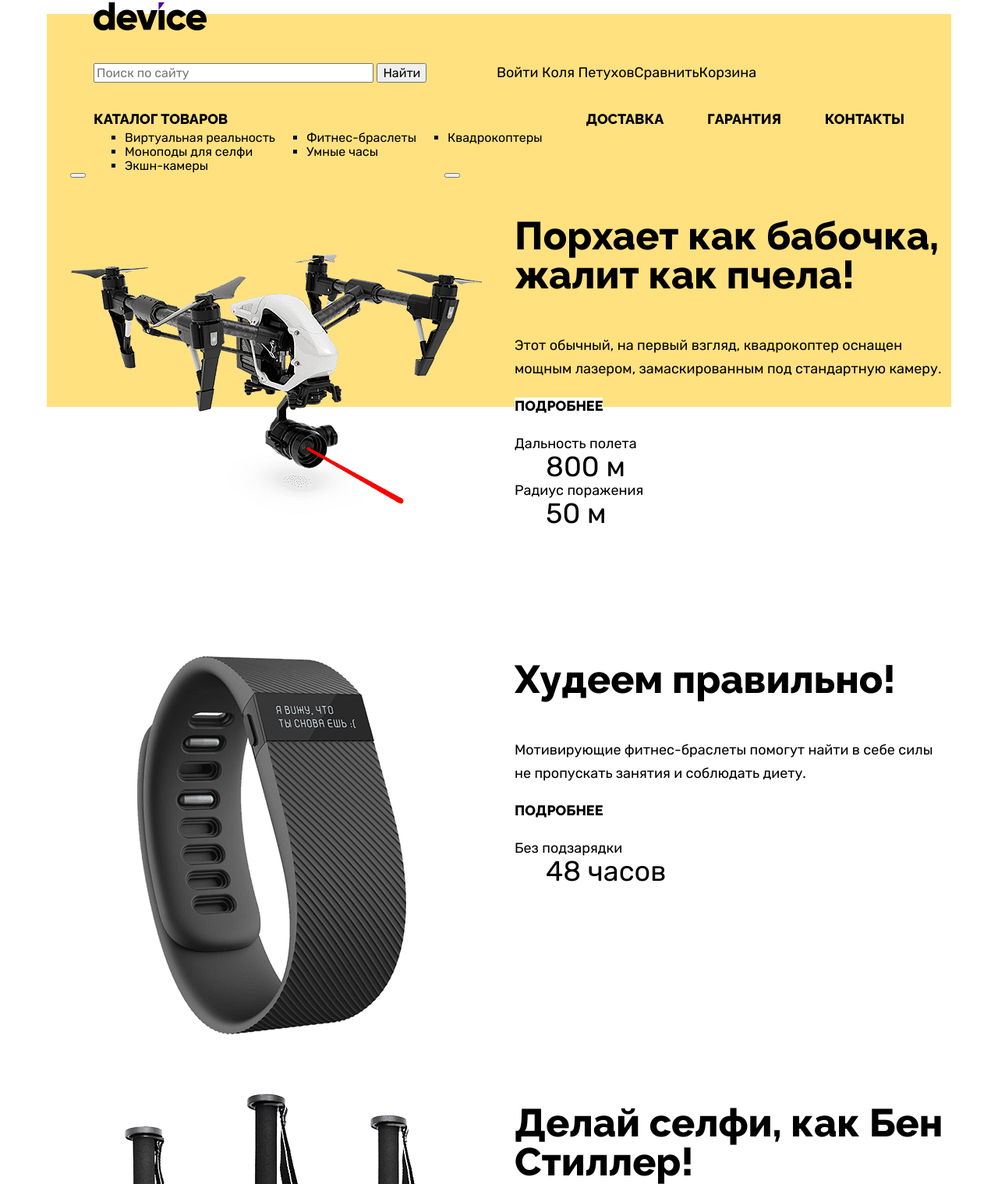
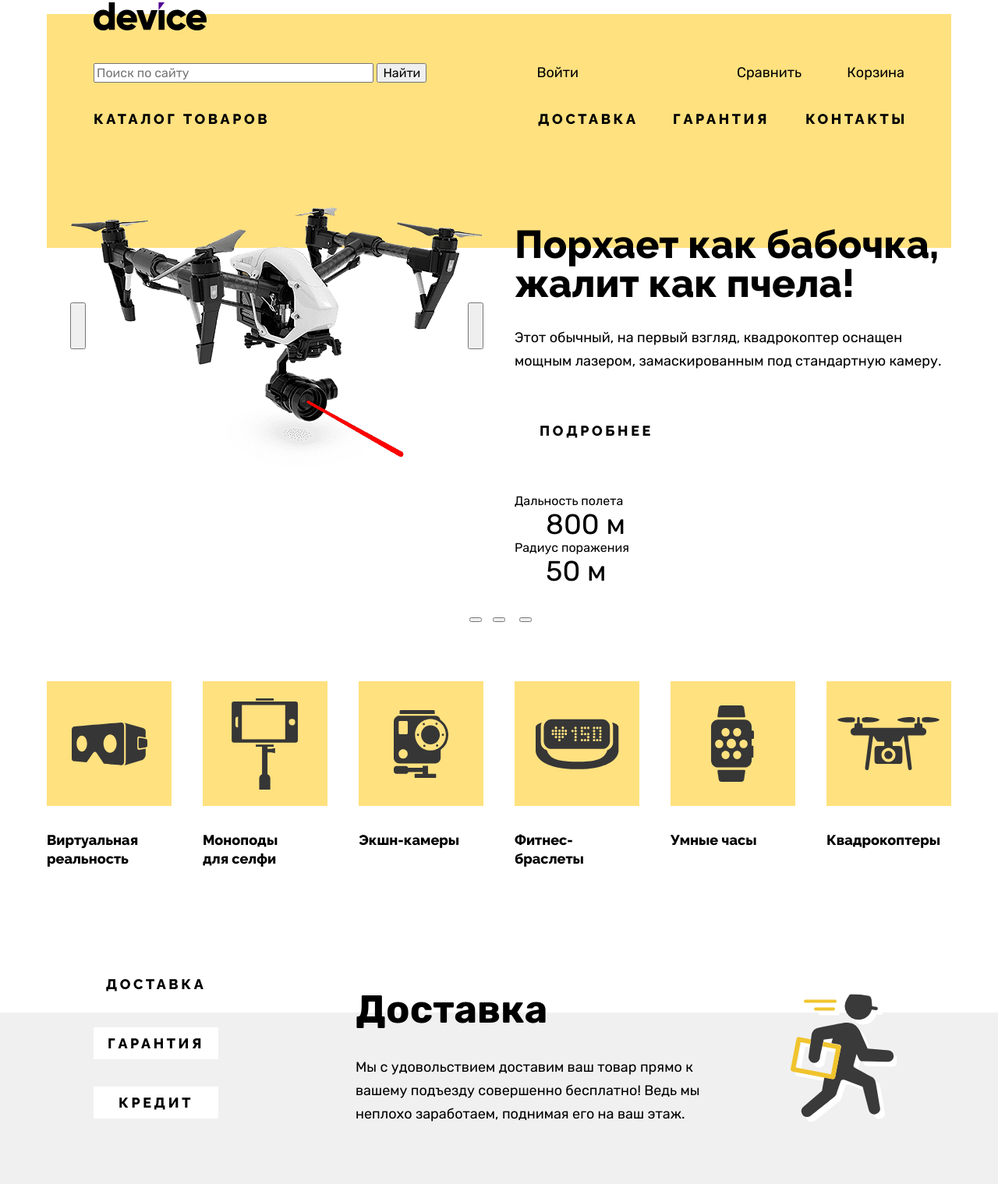
Before and after one commit to htmlacademy-htmlcss/2305285-device-1, a plain HTML site: page index.html in a window 1280 px wide. Shown: the part 2-1521 px from the top of the page at 78% size. Drawn offline with Linux system fonts and the light colour scheme.

Commit message:
Работает с микросеткой

```diff
--- a/index.html
+++ b/index.html
@@ -14,30 +14,29 @@
           <img src="images/logo-header.svg" alt="Логотип сайта device" width="145" height="36">
         </a>
         <div class="navigation-user-container">
+          <div class="search-container">
             <form class="search-form" action="https://echo.htmlacademy.ru/" method="get">
               <input class="navigation-field" type="text" name="search" placeholder="Поиск по сайту">
               <button class="search-button" type="submit">Найти</button>
             </form>
-          <ul class="navigation-user">
-            <li class="navigation-user-item">
+          </div>
+          <div class="profile-container">
             <a class="navigation-user-link" href="#">Войти</a>
-              <a class="navigation-user-link" href="#">Коля Петухов</a>
-            </li>
-            <li class="navigation-user-item">
+            <a class="navigation-user-link active-profile visually-hidden" href="#">Коля Петухов</a>
+            <a class="navigation-user-link active-profile profile-exit visually-hidden" href="#">Выйти</a>
+          </div>
+          <div class="tools-container">
             <a class="navigation-user-link" href="#">Сравнить</a>
-            </li>
-            <li class="navigation-user-item">
             <a class="navigation-user-link" href="#">Корзина</a>
-            </li>
-          </ul>
+          </div>
         </div>
 
-        <ul class="navigation-list">
-          <li class="navigation-item">
+        <div class="navigation-list">
+          <div class="product-catalog-container">
             <a class="navigation-link" href="#">Каталог товаров</a>
-            <ul class="navigation-sublist">
+            <ul class="navigation-sublist navigation-sublist-active visually-hidden">
               <li class="navigation-subitem">
-                <ul>
+                <ul class="list">
                   <li>
                     <a class="navigation-sublink" href="#">Виртуальная реальность</a>
                   </li>
@@ -50,7 +49,7 @@
                 </ul>
               </li>
               <li class="navigation-subitem">
-                <ul>
+                <ul class="list">
                   <li>
                     <a class="navigation-sublink" href="#">Фитнес-браслеты</a>
                   </li>
@@ -60,24 +59,28 @@
                 </ul>
               </li>
               <li class="navigation-subitem">
-                <ul>
+                <ul class="list">
                   <li>
                     <a class="navigation-sublink" href="#">Квадрокоптеры</a>
                   </li>
                 </ul>
               </li>
             </ul>
-          </li>
-          <li class="navigation-item">
+          </div>
+          <div class="menu-container">
+            <ul class="menu-list list">
+              <li class="menu-item">
                 <a class="navigation-link" href="#">Доставка</a>
               </li>
-          <li class="navigation-item">
+              <li class="menu-item">
                 <a class="navigation-link" href="#">Гарантия</a>
               </li>
-          <li class="navigation-item">
+              <li class="menu-item">
                 <a class="navigation-link" href="#">Контакты</a>
               </li>
             </ul>
+          </div>
+        </div>
       </nav>
     </header>
 
@@ -86,6 +89,11 @@
       <div class="slider-container">
         <section class="gallery-products">
           <h2 class="visually-hidden">Галерея товаров</h2>
+
+          <ol class="slider">
+            <li class="slider-item">
+              <section class="slider-imagion">
+                <img src="images/slider-1.png" alt="Квадрокоптер с лазером" width="560" height="560">
                 <div class="slider-button-container">
                   <button class="slider-button slider-prev" type="button">
                     <span class="visually-hidden">Предыдущий товар</span>
@@ -94,18 +102,13 @@
                     <span class="visually-hidden">Следующий товар</span>
                   </button>
                 </div>
-
-          <ol class="slider">
-            <li class="slider-item">
-              <section class="slider-imagion">
-                <img src="images/slider-1.png" alt="Квадрокоптер с лазером" width="560" height="560">
               </section>
               <section class="slider-description">
                 <h3>Порхает как бабочка, жалит как пчела!</h3>
                 <p>Этот обычный, на первый взгляд, квадрокоптер оснащен мощным лазером, замаскированным под стандартную
                   камеру.</p>
-                <a class="button" href="#">Подробнее</a>
-                <dl>
+                <a class="more-detailed button" href="#">Подробнее</a>
+                <dl class="specification">
                   <dt>Дальность полета</dt>
                   <dd>800 м</dd>
                   <dt>Радиус поражения</dt>
@@ -114,31 +117,45 @@
               </section>
             </li>
 
-            <li class="slider-item">
+            <li class="slider-item visually-hidden">
               <section class="slider-imagion">
                 <img src="images/slider-2.png" alt="Фитнес-браслет" width="560" height="560">
+                <div class="slider-button-container">
+                  <button class="slider-button slider-prev" type="button">
+                    <span class="visually-hidden">Предыдущий товар</span>
+                  </button>
+                  <button class="slider-button slider-next" type="button">
+                    <span class="visually-hidden">Следующий товар</span>
+                  </button>
               </section>
               <section class="slider-description">
                 <h3>Худеем правильно!</h3>
                 <p>Мотивирующие фитнес-браслеты помогут найти в себе силы не пропускать занятия и соблюдать диету.</p>
-                <a class="button" href="#">Подробнее</a>
-                <dl>
+                <a class="more-detailed button" href="#">Подробнее</a>
+                <dl class="specification">
                   <dt>Без подзарядки</dt>
                   <dd>48 часов</dd>
                 </dl>
               </section>
             </li>
 
-            <li class="slider-item">
+            <li class="slider-item visually-hidden">
               <section class="slider-imagion">
                 <img src="images/slider-3.png" alt="Селфи-палка длинная" width="560" height="560">
+                <div class="slider-button-container">
+                  <button class="slider-button slider-prev" type="button">
+                    <span class="visually-hidden">Предыдущий товар</span>
+                  </button>
+                  <button class="slider-button slider-next" type="button">
+                    <span class="visually-hidden">Следующий товар</span>
+                  </button>
               </section>
               <section class="slider-description">
                 <h3>Делай селфи, как Бен Стиллер! </h3>
                 <p>Самая длинная палка для селфи доступна в нашем магазине. Восемь (Восемь, Карл!) метров длиной и весом
                   всего 5 кг.</p>
-                <a class="button" href="#">Подробнее</a>
-                <dl>
+                <a class="more-detailed button" href="#">Подробнее</a>
+                <dl class="specification">
                   <dt>Длина палки</dt>
                   <dd>8,5 м</dd>
                   <dt>Вес палки</dt>
@@ -183,7 +200,7 @@
           </li>
           <li class="catalog-item">
             <a class="catalog-button" href="catalog.html">
-              <h3 class="catalog-description">Моноподы для селфи</h3>
+              <h3 class="catalog-description">Моноподы <br>для селфи</h3>
               <div class="catalog-container">
                 <img src="images/monopod.svg" alt="" width="86" height="117">
               </div>
@@ -241,7 +258,6 @@
             </ol>
           </div>
 
-
           <ol class="advantages-list">
             <li class="advantages-item advantages-delivery">
               <section class="advantages-description">
@@ -251,7 +267,7 @@
               </section>
             </li>
 
-            <li class="advantages-item advantages-guarantee">
+            <li class="advantages-item advantages-guarantee visually-hidden">
               <section class="advantages-description">
                 <h3>Гарантия</h3>
                 <p>Если из-за возгорания купленного у нас товара у вас сгорит дом — не
@@ -259,7 +275,7 @@
               </section>
             </li>
 
-            <li class="advantages-item advantages-credit">
+            <li class="advantages-item advantages-credit visually-hidden">
               <section class="advantages-description">
                 <h3>Кредит</h3>
                 <p>Залезть в долговую яму стало проще! Кредитные консультанты подберут для
@@ -304,7 +320,6 @@
           <a class="button" href="#">Напишите нам</a>
         </section>
       </div>
-
 
       <section class="newslatter">
         <div class="newslatter-container">
--- a/styles/styles.css
+++ b/styles/styles.css
@@ -76,24 +76,18 @@ body {
 
 .navigation-logo {
   width: 145px;
+  display: block;
+  padding-bottom: 30px;
 }
 
 .navigation-user-container {
   width: 1040px;
   display: flex;
-  margin: 30px 0;
+  justify-content: space-between;
+  padding-bottom: 30px;
 }
 
-.navigation-user {
-  display: flex;
-  width: 480px;
-}
-
-.navigation-user-container:last-child {
-  margin-right: 0;
-}
-
-.search-form {
+.search-container {
   width: 517px;
   flex-shrink: 0;
 }
@@ -103,11 +97,52 @@ body {
   font-size: 16px;
 }
 
+.profile-container {
+  width: 230px;
+  display: flex;
+  justify-content: space-between;
+}
+
+.tools-container {
+  width: 240px;
+  display: flex;
+  justify-content: space-between;
+}
+
+.navigation-user-link {
+  padding-left: 25px;
+}
+
 .navigation-field {
   font-family: "Rubik", sans-serif;
   font-size: 16px;
   width: 359px;
   flex-shrink: 0;
+}
+
+.product-catalog {
+  width: 293px;
+}
+
+.menu-list {
+  display: flex;
+  justify-content: space-between;
+  width: 470px;
+  flex-wrap: wrap;
+}
+
+.navigation-link {
+  letter-spacing: 3.6px;
+  display: flex;
+  align-items: center;
+}
+
+.menu-list:last-child {
+  padding-right: 0;
+}
+
+.menu-item {
+  max-width: 127px;
 }
 
 .navigation-list {
@@ -137,10 +172,15 @@ body {
   flex-direction: row;
 }
 
-.navigation-user,
+.navigation-sublist-active {
+  display: flex;
+  justify-content: space-between;
+  width: 675px;
+}
+
 .navigation-list,
+.list,
 .navigation-sublist,
-.navigation-sublink,
 .slider,
 .slider-pagination-list,
 .catalog-list,
@@ -161,7 +201,8 @@ body {
 
 .navigation-user-link,
 .navigation-link,
-.navigation-sublink {
+.navigation-sublink,
+.profile-exit {
   color: #000000;
   text-decoration: none;
 }
@@ -177,17 +218,35 @@ body {
   background-color: #ffffff;
 }
 
+.button {
+  font-family: "Raleway", sans-serif;
+  font-size: 18px;
+  text-align: center;
+  color: #000000;
+  background-color: #ffffff;
+  text-decoration: none;
+  text-transform: uppercase;
+  letter-spacing: 3.6px;
+}
+
 /*  SLIDER */
+
+.gallery-products {
+  background: #ffffff;
+  background: linear-gradient(to bottom, #FFE17F 0%, #FFE17F 150px, #ffffff 150px, #ffffff 100%);
+}
 
 .slider-button-container {
   width: 530px;
   display: flex;
   justify-content: space-between;
+  margin-left: 30px;
 }
 
 .slider-button {
   width: 20px;
-  margin-left: 30px;
+  height: 60px;
+  margin-top: -349px;
 }
 
 .slider-container {
@@ -206,6 +265,40 @@ body {
 
 .slider-description {
   width: 560px;
+  padding-top: 121px;
+}
+
+.more-detailed {
+  display: block;
+  width: 210px;
+  padding: 10px 5px;
+  margin-bottom: 50px;
+}
+
+.slider-description h3 {
+  font-family: "Raleway", sans-serif;
+  font-size: 50px;
+  line-height: 50px;
+  margin-top: 0;
+  margin-bottom: 29px;
+}
+
+.slider-description p {
+  margin: 0;
+  margin-bottom: 50px;
+}
+
+.specification {
+  margin: 0;
+  margin-bottom: 26px;
+}
+
+.slider-description dd {
+  font-size: 36px;
+}
+
+.slider-description dt {
+  font-size: 16px;
 }
 
 .slider-pagination-list {
@@ -213,28 +306,20 @@ body {
   display: flex;
   justify-content: space-between;
   margin: 0 auto;
+  margin-bottom: 70px;
 }
 
 .slider-pagination-item {
   width: 12px;
-}
-
-.gallery-products {
-  background: #ffffff;
-  background: linear-gradient(to bottom, #FFE17F 0%, #FFE17F 300px, #ffffff 300px, #ffffff 100%);
-}
-
-.slider-item h3 {
-  font-family: "Raleway", sans-serif;
-  font-size: 50px;
-  line-height: 50px;
-}
-
-.slider dd {
-  font-size: 36px;
+  height: 12px;
 }
 
 /* CATALOG */
+
+.catalog {
+  margin: 0;
+  margin-bottom: 70px;
+}
 
 .catalog-button {
   font-family: "Raleway", sans-serif;
@@ -246,18 +331,9 @@ body {
   flex-direction: column;
 }
 
-.button {
-  font-family: "Raleway", sans-serif;
-  font-size: 18px;
-  text-align: center;
-  color: #000000;
-  background-color: #ffffff;
-  text-decoration: none;
-  text-transform: uppercase;
-}
-
 .catalog-list {
   width: 1160px;
+  height: 253px;
   display: flex;
   justify-content: space-between;
   margin: 0 auto;
@@ -270,6 +346,7 @@ body {
 
 .catalog-description {
   font-size: 18px;
+  margin: 0;
 }
 
 .catalog-container {
@@ -280,6 +357,7 @@ body {
   justify-content: center;
   align-items: center;
   order: -1;
+  margin-bottom: 32px;
 }
 
 /* ADVANTAGES */
@@ -288,6 +366,8 @@ body {
   background: #ffffff;
   background: linear-gradient(to bottom, #ffffff 0%, #ffffff 102px, #F0F0F0 102px, #F0F0F0 100%);
   width: 100%;
+  height: 391px;
+  margin-bottom: 70px;
 }
 
 .advantages-delivery {
@@ -311,12 +391,16 @@ body {
 .advantages-item h3 {
   font-size: 50px;
   line-height: 50px;
+  margin: 0;
+  margin-bottom: 34px;
 }
 
 .advantages-container {
   width: 1160px;
+  height: 319px;
   display: flex;
   margin: 0 auto;
+  margin-bottom: 72px;
 }
 
 .advantages-button-container {
@@ -324,12 +408,39 @@ body {
   justify-content: center;
   align-items: center;
   flex-direction: column;
+  flex-wrap: wrap;
+  width: 280px;
+  height: 190px;
+  margin-right: 116px;
+  margin-top: 64px;
+  margin-bottom: 64px;
 }
 
+/* .advantages-button-list {
+  display: flex;
+  justify-content: center;
+  align-items: center;
+  flex-direction: column;
+  flex-wrap: wrap;
+  width: 280px;
+  height: 190px;
+  margin-right: 116px;
+  margin-top: 64px;
+  margin-bottom: 64px;
+} */
+
+
 .advantages-button {
-  width: 280px;
-  margin-right: 116px;
+  width: 160px;
+  padding: 10px 4px;
+  margin-bottom: 35px;
+  border: 0;
 }
+
+/* НЕ РАБОТАЕТ
+.advantages-button-list:nth-child(3n) {
+  margin-bottom: 0;
+} */
 
 .advantages-item {
   display: flex;
@@ -338,6 +449,12 @@ body {
 
 .advantages-description {
   width: 500px;
+  margin-top: 72.5px;
+  margin-bottom: 72.5px;
+}
+
+.advantages-description p {
+  margin: 0;
 }
 
 /* DELIVERY */
@@ -352,6 +469,9 @@ body {
   width: 1160px;
   height: 100px;
   border: none;
+  padding: 0;
+  letter-spacing: 4px;
+  margin-bottom: 70px;
 }
 
 .about h2 {
@@ -457,6 +577,7 @@ body {
 .newslatter-form-description {
   max-width: 160px;
   margin-left: auto;
+  margin-top: 0;
 }
 
 .newslatter-button {
@@ -500,8 +621,18 @@ body {
 .footer-social-list {
   width: 150px;
   display: flex;
+  flex-wrap: wrap;
   justify-content: space-between;
   margin: 0 auto;
+}
+
+.footer-social-item {
+  width: 40px;
+  height: 40px;
+}
+
+.footer-social-list:nth-child(3n) {
+  margin-right: 0;
 }
 
 .footer-number-htmlacademy {
```
Lines whose indentation alone changed are shown as unchanged.
